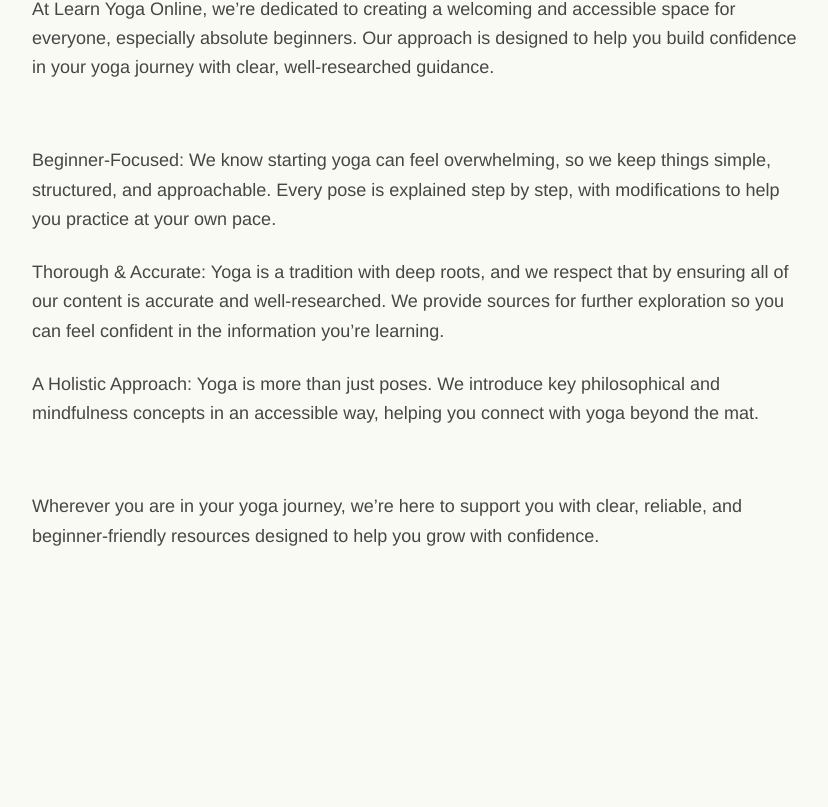
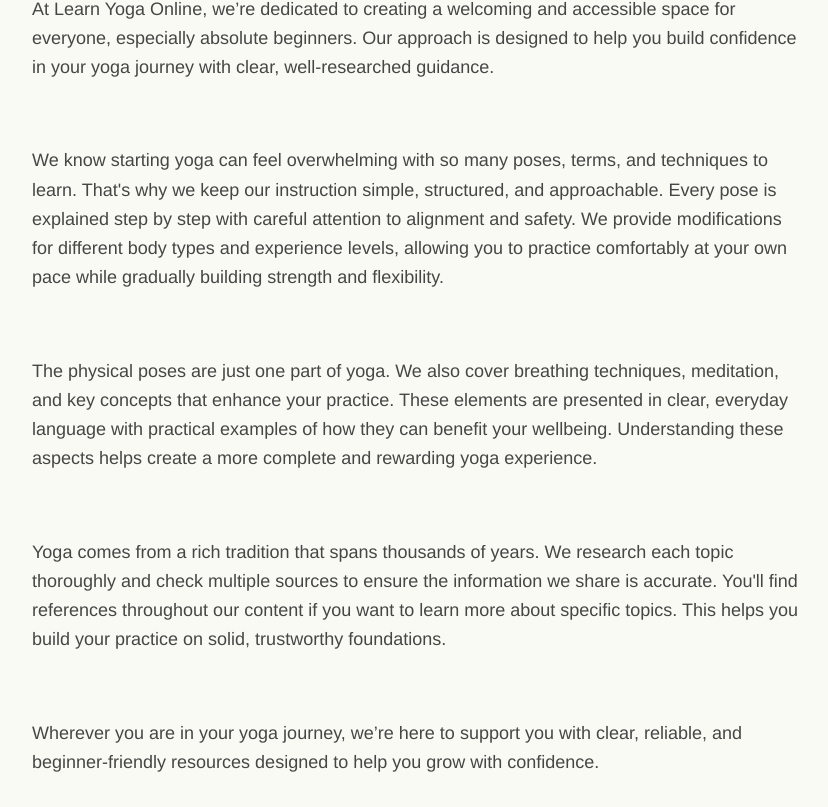
Before and after one commit to samanthacabrera/yoga-library, a React (Vite) app: page / in a window 1280 px wide. Shown: the part 1733-2540 px from the top of the page, without its empty margins (224-1052 px from the left). Built offline with nearby package versions, Linux system fonts and the light colour scheme.

Commit message:
revise our approach section

```diff
--- a/src/components/Home.jsx
+++ b/src/components/Home.jsx
@@ -104,11 +104,9 @@ const Home = () => {
 
               <div className="grid grid-cols-1 gap-y-16 text-lg leading-relaxed opacity-90">
                 <p>At Learn Yoga Online, we’re dedicated to creating a welcoming and accessible space for everyone, especially absolute beginners. Our approach is designed to help you build confidence in your yoga journey with clear, well-researched guidance.</p>
-                <ul className="space-y-6">
-                  <li>Beginner-Focused: We know starting yoga can feel overwhelming, so we keep things simple, structured, and approachable. Every pose is explained step by step, with modifications to help you practice at your own pace.</li>
-                  <li>Thorough & Accurate: Yoga is a tradition with deep roots, and we respect that by ensuring all of our content is accurate and well-researched. We provide sources for further exploration so you can feel confident in the information you’re learning.</li>
-                  <li>A Holistic Approach: Yoga is more than just poses. We introduce key philosophical and mindfulness concepts in an accessible way, helping you connect with yoga beyond the mat.</li>
-                </ul>
+                <p>We know starting yoga can feel overwhelming with so many poses, terms, and techniques to learn. That's why we keep our instruction simple, structured, and approachable. Every pose is explained step by step with careful attention to alignment and safety. We provide modifications for different body types and experience levels, allowing you to practice comfortably at your own pace while gradually building strength and flexibility.</p>
+                <p>The physical poses are just one part of yoga. We also cover breathing techniques, meditation, and key concepts that enhance your practice. These elements are presented in clear, everyday language with practical examples of how they can benefit your wellbeing. Understanding these aspects helps create a more complete and rewarding yoga experience.</p>
+                <p>Yoga comes from a rich tradition that spans thousands of years. We research each topic thoroughly and check multiple sources to ensure the information we share is accurate. You'll find references throughout our content if you want to learn more about specific topics. This helps you build your practice on solid, trustworthy foundations.</p>
                 <p>Wherever you are in your yoga journey, we’re here to support you with clear, reliable, and beginner-friendly resources designed to help you grow with confidence.</p>
               </div>
             </div>
@@ -228,7 +226,7 @@ const Home = () => {
                   whileInView={{ opacity: 1, y: 0 }}
                   viewport={{ once: false, amount: 0.1 }}
                   transition={{ duration: 1.5, delay: index * 0.3 }}
-                  className="border-t border-moss/30 pt-6"
+                  className="border-b border-moss/30 py-6"
                 >
                   <div className="text-moss/70 text-sm mb-4">{item.number}</div>
                   <p className="text-lg opacity-90">{item.text}</p>
```
